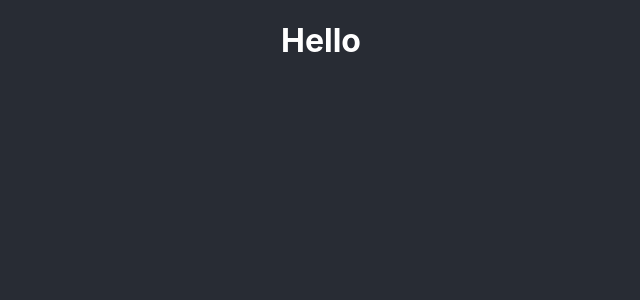
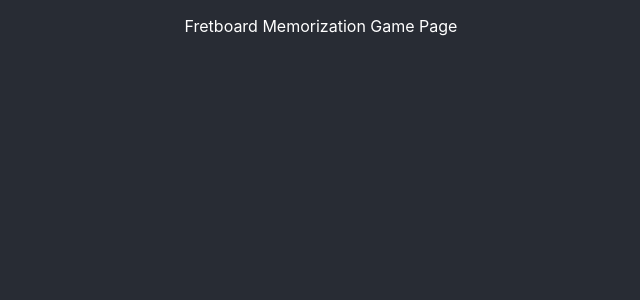
Before and after one commit to JiwooL0920/Fretboard, a React (Create React App) app in the folder frontend/: page /fretmemgame in a window 1280 px wide. Shown: the top 300 px of the page, without its empty margins (319-959 px from the left). Built offline with nearby package versions, Linux system fonts and the light colour scheme.

Commit message:
router setup

```diff
--- a/frontend/package.json
+++ b/frontend/package.json
@@ -12,6 +12,7 @@
     "@types/react-dom": "^18.0.0",
     "react": "^18.2.0",
     "react-dom": "^18.2.0",
+    "react-router-dom": "^6.8.1",
     "react-scripts": "5.0.1",
     "typescript": "^4.4.2",
     "web-vitals": "^2.1.0"
--- a/frontend/src/App.tsx
+++ b/frontend/src/App.tsx
@@ -1,9 +1,26 @@
 import React from 'react';
+import { BrowserRouter, Routes, Route } from "react-router-dom";
+
+
 import './css/App.css';
+import routes from './routes';
+
 
 function App() {
   return (
-    <h1>Hello</h1>
+    <div className="App">
+      <BrowserRouter>
+        <Routes> {/*switch*/}
+          {routes.map((route) => {
+              return <Route
+                        key={route.path}
+                        path={route.path}
+                        element={route.element}
+                      />
+            })}
+        </Routes>
+      </BrowserRouter>
+    </div>
   );
 }
 
--- /dev/null
+++ b/frontend/src/pages/FretMemGamePage.tsx
@@ -0,0 +1,8 @@
+import React from 'react'
+const FretMemGamePage = () => {
+    return (
+        <p>Fretboard Memorization Game Page</p>
+    )
+}
+
+export default FretMemGamePage
--- /dev/null
+++ b/frontend/src/pages/Homepage.tsx
@@ -0,0 +1,8 @@
+import React from 'react'
+const Homepage = () => {
+    return (
+        <p>Homepage</p>
+    )
+}
+
+export default Homepage
--- /dev/null
+++ b/frontend/src/pages/ScalePage.tsx
@@ -0,0 +1,8 @@
+import React from 'react'
+const ScalePage = () => {
+    return (
+        <p>ScalePage</p>
+    )
+}
+
+export default ScalePage
--- /dev/null
+++ b/frontend/src/routes.tsx
@@ -0,0 +1,20 @@
+import Homepage from "./pages/Homepage";
+import FretMemGamePage from "./pages/FretMemGamePage";
+import ScalePage from "./pages/ScalePage";
+
+const routes = [
+    {
+      path: '/',
+      element: <Homepage/>
+    },
+    {
+      path: '/fretmemgame',
+      element: <FretMemGamePage/>
+    },
+    {
+        path: '/scale',
+        element: <ScalePage/>
+      },
+  ]
+
+export default routes;
```
Also changed, not shown: frontend/src/components/Fretboard.tsx (added, +7 -0 lines), 2 other files (tests, documents, lock files or other folders).
